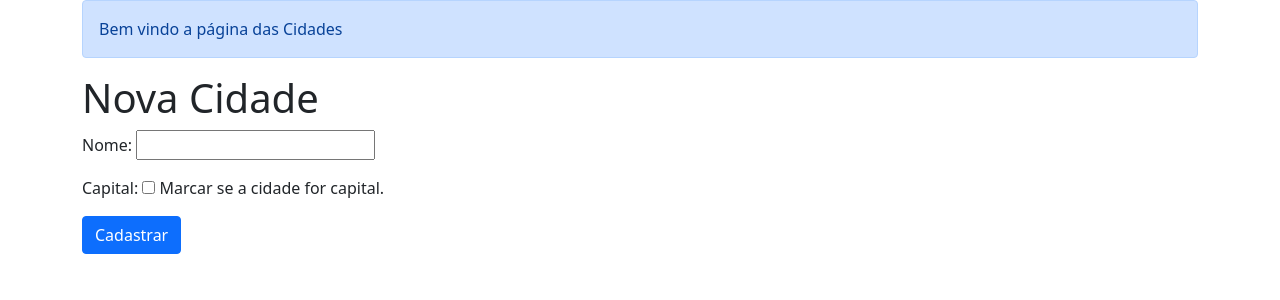
After one commit to vitoredsonrs/Django, a Django app: page /cidades/create in a window 1280 px wide. The commit adds this page. Shown: the top 300 px of the page. Run offline with Django 3.2, Linux system fonts and the light colour scheme; some libraries are stand-ins or nearby versions.

Commit message:
Atualizando e adicionando mais algumas funções.

```diff
--- /dev/null
+++ b/cadastros/forms.py
@@ -0,0 +1,10 @@
+from django import forms
+from cadastros.models import Cidade
+
+
+class CidadeForm(forms.ModelForm):
+
+    class Meta:
+        model = Cidade
+        #fields = ['nome', 'capital']
+        fields = '__all__'
--- a/cadastros/models.py
+++ b/cadastros/models.py
@@ -3,8 +3,8 @@ from django.db import models
 
 class Cidade(models.Model):
 
-    nome = models.CharField(max_length=100)
-    capital = models.BooleanField(default=False)
+    nome = models.CharField(max_length=100, unique=True)
+    capital = models.BooleanField(default=False, help_text=" Marcar se a cidade for capital.")
 
     def __str__(self):
         return self.nome
--- /dev/null
+++ b/cadastros/templates/cadastros/cadastra_cidades.html
@@ -0,0 +1,13 @@
+{% extends 'base.html' %}
+
+{% block conteudo %}
+    <h1>Nova Cidade</h1>
+
+    <form action= "{% url 'cadastra-cidade'%}" method="POST">
+        {% csrf_token %}
+        {{ form.as_p }}
+
+        <input type="submit" value="Cadastrar" class="btn btn-primary" >
+    </form>
+
+{% endblock %}
--- a/cadastros/templates/cadastros/lista_cidades.html
+++ b/cadastros/templates/cadastros/lista_cidades.html
@@ -1,10 +1,11 @@
 {% extends 'base.html' %}
 
 {% block conteudo %}
-<h1>Cidades cadastradas</h1>
+    <h1>Cidades cadastradas</h1>
     <ul class="list-group">
         {% for cidade in cidades %}
         <a class="list-group-item{% if cidade.capital %} active {% endif %}" href="{% url 'cidades-detalhe' cidade.id%}">{{cidade.nome}}</a>
         {% endfor %}
     </ul>
+<a class="btn btn-dark" href="{% url 'cadastra-cidade' %}">Cadastrar nova cidade</a>
 {% endblock %}
--- a/cadastros/urls.py
+++ b/cadastros/urls.py
@@ -1,9 +1,9 @@
-from django.urls import include, path
-
-from cadastros.views import lista_cidades, detalhe_cidade
+from django.urls import path
+from cadastros.views import lista_cidades, detalhe_cidade, cadastra_cidade
 
 urlpatterns = [
 
     path('', lista_cidades, name='cidades-list'),
     path('detail/<int:id>/', detalhe_cidade, name='cidades-detalhe'),
+    path('create', cadastra_cidade, name='cadastra-cidade'),
 ]
--- a/cadastros/views.py
+++ b/cadastros/views.py
@@ -1,13 +1,14 @@
-from django.shortcuts import render, get_object_or_404
+from django.shortcuts import render, get_object_or_404, redirect
 
 # Create your views here.
+from cadastros.forms import CidadeForm
 from cadastros.models import Cidade
 
 
 def lista_cidades(request):
     # Retornar a lista de cidades cadastradas;
     # orm do Django;
-    qs = Cidade.objects.all()
+    qs = Cidade.objects.all().order_by('nome')
 
     context = {
         'cidades': qs,
@@ -26,3 +27,20 @@ def detalhe_cidade(request, id):
     }
 
     return render(request, 'cadastros/detalhe_cidades.html', context)
+
+
+def cadastra_cidade(request):
+
+    if request.method == 'POST':
+        form = CidadeForm(request.POST)
+        if form.is_valid():
+            form.save()
+            return redirect('cidades-list')
+    else:
+        form = CidadeForm()
+
+    context = {
+        'form': form
+    }
+
+    return render(request, 'cadastros/cadastra_cidades.html', context)
```
Also changed, not shown: cadastros/templates/cadastros/detalhe_cidades.html (line endings or trailing spaces), db.sqlite3.
